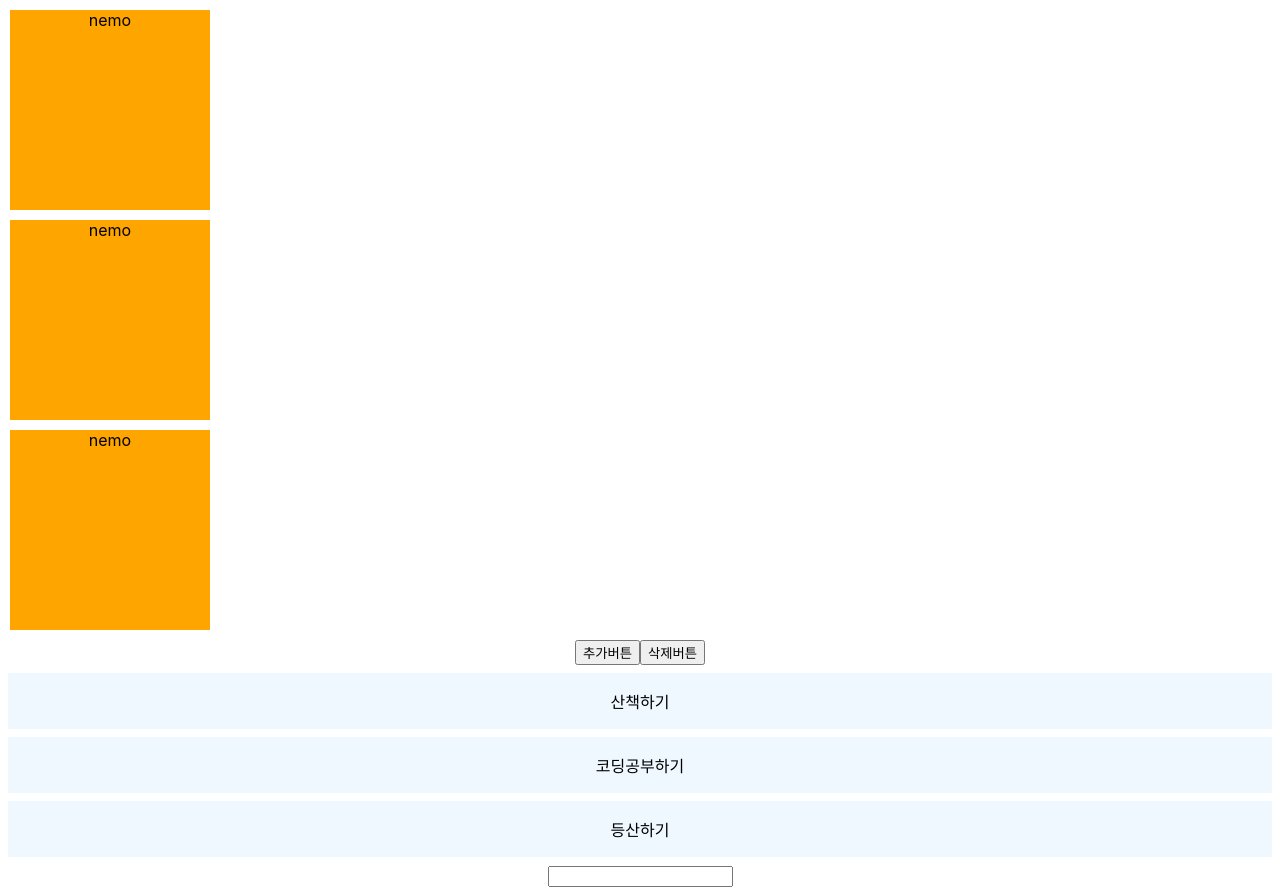
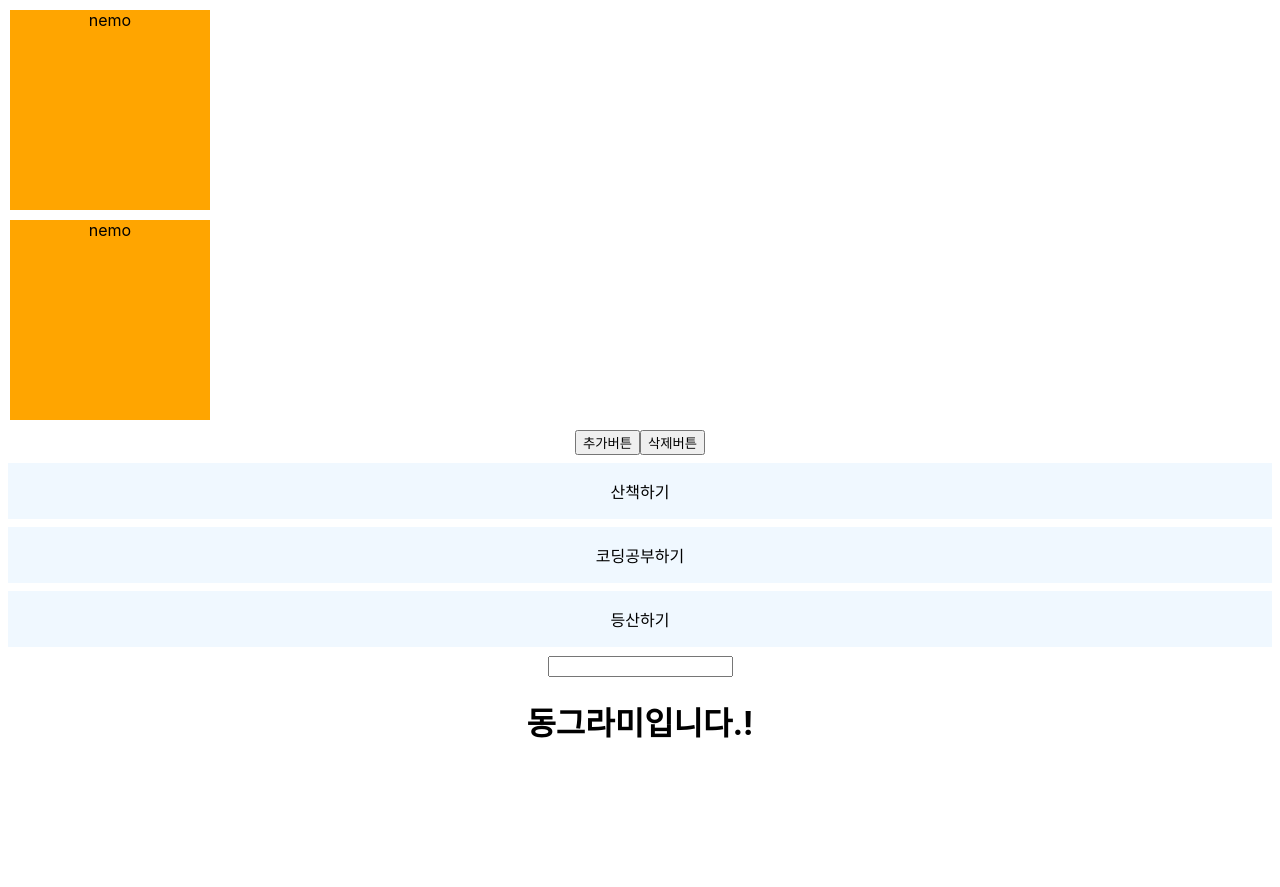
Before and after one commit to JONGGILLee/sparta_react_mytest4, a React (Create React App) app: page / in a window 1280 px wide. After the commit the page ends 800 px from the top, so only its background shows below. Built offline with nearby package versions, Linux system fonts and the light colour scheme.

Commit message:
3-1강 useEffect 라는 리액트 훅 이용해서 EventListener 사용해보기(실무에선 글쎄...)

```diff
--- a/src/App.js
+++ b/src/App.js
@@ -3,6 +3,7 @@ import React from "react";
 import styled from "styled-components";
 import Nemo from "./Nemo";
 import Button from "./Button";
+import Circle from "./Circle";
 
 const list = ["산책하기", "코딩공부하기", "등산하기"];
 
@@ -11,6 +12,7 @@ const App = () => {
     <div className="App">
       <Nemo />
       <Button list={list} />
+      <Circle />
     </div>
   );
 };
--- /dev/null
+++ b/src/Circle.js
@@ -0,0 +1,21 @@
+import React from "react";
+
+const Circle = (props) => {
+  const circle = React.useRef(null);
+  const hoverEvent = () => {
+    circle.current.style.background = "yellow";
+  };
+
+  React.useEffect(() => {
+    circle.current.addEventListener("mouseover", hoverEvent);
+    // addEventListener("어떤 이벤트면", "어떤 행동 할게")
+
+    return () => {
+      circle.current.removeEventListener("mouseover", hoverEvent);
+    };
+    // useEffect에서 return 값은 componentWillUnmount 를 의미한다.
+  }, []);
+  return <h1 ref={circle}> 동그라미입니다.!</h1>;
+};
+
+export default Circle;
--- a/src/Nemo.js
+++ b/src/Nemo.js
@@ -1,8 +1,8 @@
 import React from "react";
 
 const Nemo = (props) => {
-  const [count, setCount] = React.useState(3);
-  //   count 를 변경하는 함수가 setCount에 들어간다. 그리고 state 에 들어가는 초기값3을 useState(3)에 넣어준다.
+  const [count, setCount] = React.useState(2);
+  //   count 를 변경하는 함수가 setCount에 들어간다. 그리고 state 에 들어가는 초기값2을 useState(2)에 넣어준다.
   console.log(count);
   const nemo_count = Array.from({ length: count }, (v, i) => i);
 
```
